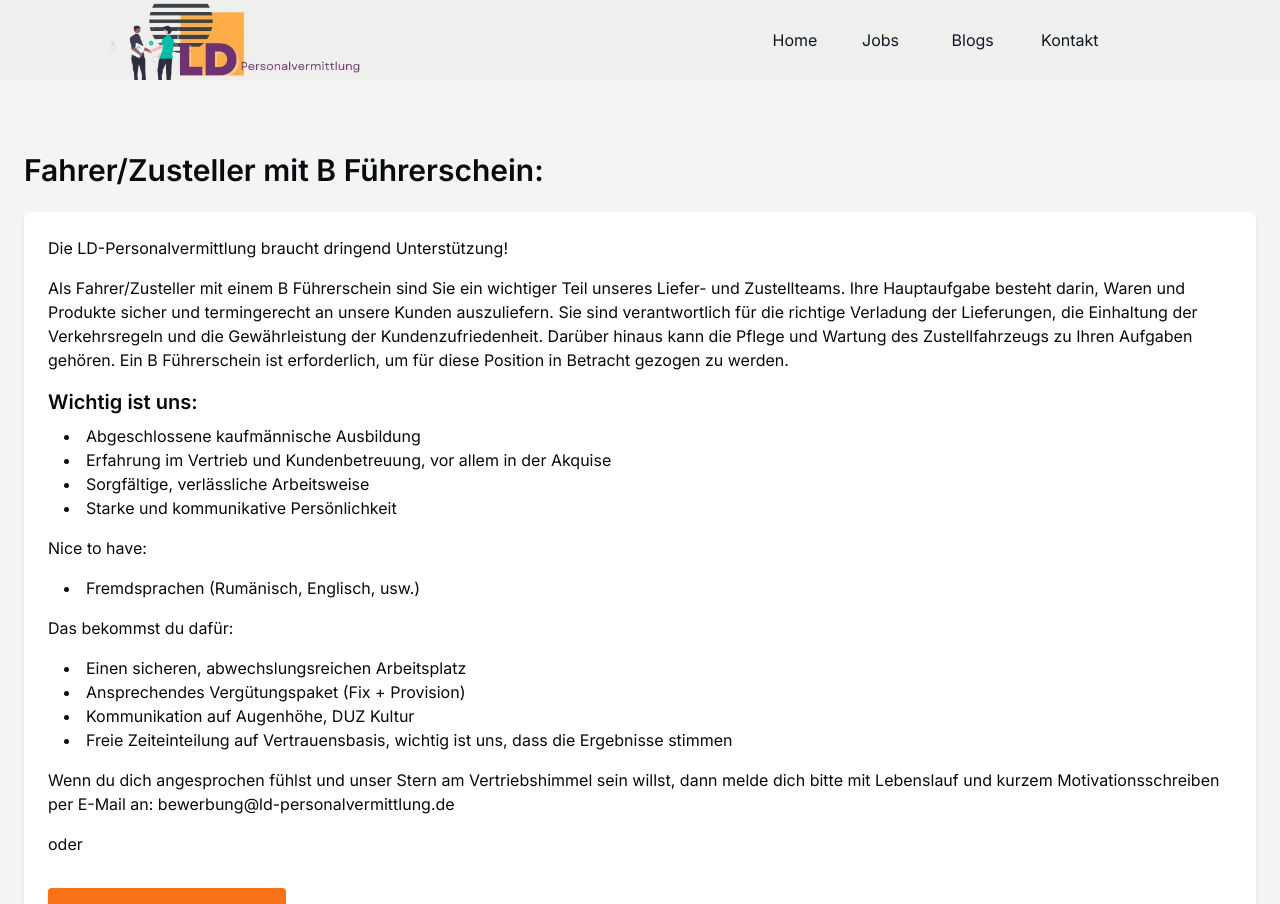
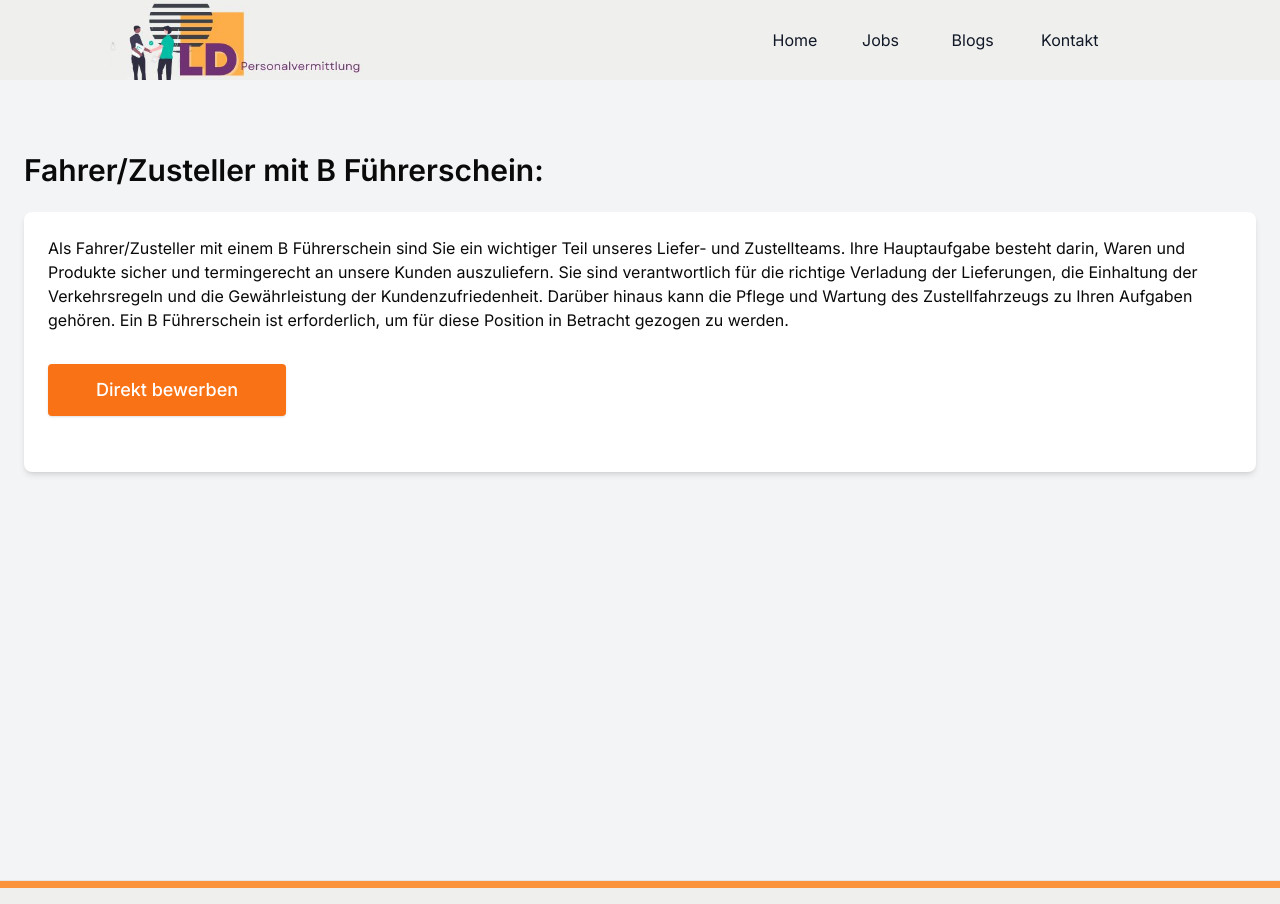
Before and after one commit to 369webforall/job-site, a Next.js app: page /jobs/deliveryhelper in a window 1280 px wide. Shown: the top 904 px of the page. Built offline with nearby package versions, Linux system fonts and the light colour scheme.

Commit message:
update job

```diff
--- a/app/jobs/components/Card.jsx
+++ b/app/jobs/components/Card.jsx
@@ -12,7 +12,7 @@ import { HiArrowLongRight } from 'react-icons/hi2';
 const CardPage = ({ job }) => {
   const { title, description, company, details, link } = job;
   return (
-    <Card className="lg:max-w-md w-full">
+    <Card className="lg:max-w-md w-full h-72 flex justify-between flex-col">
       <CardHeader>
         <CardDescription>{company}</CardDescription>
         <CardTitle className="text-gray-900 py-2">{title}</CardTitle>
@@ -20,7 +20,7 @@ const CardPage = ({ job }) => {
       <CardContent>
         <p>{description}</p>
       </CardContent>
-      <CardFooter className="bg-orange-600 hover:bg-orange-800 flex items-center justify-end py-2">
+      <CardFooter className="bg-orange-600 hover:bg-orange-800  py-2">
         <Link href={`jobs/${link}`} className="text-white">
           <span className="flex gap-2 items-center">
             {details}
--- a/app/jobs/deliveryhelper/page.jsx
+++ b/app/jobs/deliveryhelper/page.jsx
@@ -11,10 +11,6 @@ const DeliveryHelper = () => {
 
         <div className="bg-white p-6 rounded-lg shadow-md">
           <p className="mb-4">
-            Die LD-Personalvermittlung braucht dringend Unterstützung!
-          </p>
-
-          <p className="mb-4">
             Als Fahrer/Zusteller mit einem B Führerschein sind Sie ein wichtiger
             Teil unseres Liefer- und Zustellteams. Ihre Hauptaufgabe besteht
             darin, Waren und Produkte sicher und termingerecht an unsere Kunden
@@ -25,48 +21,6 @@ const DeliveryHelper = () => {
             Ein B Führerschein ist erforderlich, um für diese Position in
             Betracht gezogen zu werden.
           </p>
-          <h2 className="text-xl font-semibold mb-2">Wichtig ist uns:</h2>
-          <ul className="list-disc list-inside mb-4 ml-4">
-            <li>Abgeschlossene kaufmännische Ausbildung</li>
-            <li>
-              Erfahrung im Vertrieb und Kundenbetreuung, vor allem in der
-              Akquise
-            </li>
-            <li>Sorgfältige, verlässliche Arbeitsweise</li>
-            <li>Starke und kommunikative Persönlichkeit</li>
-          </ul>
-
-          <p className="mb-4">Nice to have:</p>
-
-          <ul className="list-disc list-inside mb-4 ml-4">
-            <li>Fremdsprachen (Rumänisch, Englisch, usw.)</li>
-          </ul>
-
-          <p className="mb-4">Das bekommst du dafür:</p>
-
-          <ul className="list-disc list-inside mb-4 ml-4">
-            <li>Einen sicheren, abwechslungsreichen Arbeitsplatz</li>
-            <li>Ansprechendes Vergütungspaket (Fix + Provision)</li>
-            <li>Kommunikation auf Augenhöhe, DUZ Kultur</li>
-            <li>
-              Freie Zeiteinteilung auf Vertrauensbasis, wichtig ist uns, dass
-              die Ergebnisse stimmen
-            </li>
-          </ul>
-
-          <p className="mb-4">
-            Wenn du dich angesprochen fühlst und unser Stern am Vertriebshimmel
-            sein willst, dann melde dich bitte mit Lebenslauf und kurzem
-            Motivationsschreiben per E-Mail an:{' '}
-            <a
-              href="mailto:bewerbung@ld-personalvermittlung.de"
-              className="hover:border-b border-orange-500 transition-colors"
-            >
-              bewerbung@ld-personalvermittlung.de
-            </a>
-          </p>
-
-          <p className="mb-4">oder</p>
 
           <div className="my-8 flex items-center">
             <Link
--- a/app/jobs/production/page.jsx
+++ b/app/jobs/production/page.jsx
@@ -7,10 +7,6 @@ const Production = () => {
         <h1 className="text-3xl font-semibold mb-6">Produktionshelfer:</h1>
 
         <div className="bg-white p-6 rounded-lg shadow-md">
-          <p className="mb-4">
-            Die LD-Personalvermittlung braucht dringend Unterstützung!
-          </p>
-
           <p className="mb-4">
             Als Produktionshelfer sind Sie in unserer Fertigungsabteilung tätig
             und unterstützen bei verschiedenen Aufgaben im Produktionsprozess.
@@ -22,49 +18,6 @@ const Production = () => {
             handwerkliche Fähigkeiten und die Bereitschaft, körperliche Arbeit
             zu leisten, sind von Vorteil.
           </p>
-
-          <h2 className="text-xl font-semibold mb-2">Wichtig ist uns:</h2>
-          <ul className="list-disc list-inside mb-4 ml-4">
-            <li>Abgeschlossene kaufmännische Ausbildung</li>
-            <li>
-              Erfahrung im Vertrieb und Kundenbetreuung, vor allem in der
-              Akquise
-            </li>
-            <li>Sorgfältige, verlässliche Arbeitsweise</li>
-            <li>Starke und kommunikative Persönlichkeit</li>
-          </ul>
-
-          <p className="mb-4">Nice to have:</p>
-
-          <ul className="list-disc list-inside mb-4 ml-4">
-            <li>Fremdsprachen (Rumänisch, Englisch, usw.)</li>
-          </ul>
-
-          <p className="mb-4">Das bekommst du dafür:</p>
-
-          <ul className="list-disc list-inside mb-4 ml-4">
-            <li>Einen sicheren, abwechslungsreichen Arbeitsplatz</li>
-            <li>Ansprechendes Vergütungspaket (Fix + Provision)</li>
-            <li>Kommunikation auf Augenhöhe, DUZ Kultur</li>
-            <li>
-              Freie Zeiteinteilung auf Vertrauensbasis, wichtig ist uns, dass
-              die Ergebnisse stimmen
-            </li>
-          </ul>
-
-          <p className="mb-4">
-            Wenn du dich angesprochen fühlst und unser Stern am Vertriebshimmel
-            sein willst, dann melde dich bitte mit Lebenslauf und kurzem
-            Motivationsschreiben per E-Mail an:{' '}
-            <a
-              href="mailto:bewerbung@ld-personalvermittlung.de"
-              className="hover:border-b border-orange-500 transition-colors"
-            >
-              bewerbung@ld-personalvermittlung.de
-            </a>
-          </p>
-
-          <p className="mb-4">oder</p>
 
           <div className="my-8 flex items-center">
             <Link
--- a/app/jobs/truckdriver/page.jsx
+++ b/app/jobs/truckdriver/page.jsx
@@ -9,10 +9,6 @@ const TruckDriver = () => {
 
         <div className="bg-white p-6 rounded-lg shadow-md">
           <p className="mb-4">
-            Die LD-Personalvermittlung braucht dringend Unterstützung!
-          </p>
-
-          <p className="mb-4">
             Als LKW-Fahrer spielen Sie eine Schlüsselrolle in unserem
             Logistikteam. Sie sind dafür verantwortlich, schwere Lastwagen
             sicher zu führen und Frachtgüter zu transportieren. Dies umfasst das
@@ -22,49 +18,6 @@ const TruckDriver = () => {
             entsprechender Führerschein für schwere Lastwagen (z. B. C oder CE)
             ist erforderlich.
           </p>
-
-          <h2 className="text-xl font-semibold mb-2">Wichtig ist uns:</h2>
-          <ul className="list-disc list-inside mb-4 ml-4">
-            <li>Abgeschlossene kaufmännische Ausbildung</li>
-            <li>
-              Erfahrung im Vertrieb und Kundenbetreuung, vor allem in der
-              Akquise
-            </li>
-            <li>Sorgfältige, verlässliche Arbeitsweise</li>
-            <li>Starke und kommunikative Persönlichkeit</li>
-          </ul>
-
-          <p className="mb-4">Nice to have:</p>
-
-          <ul className="list-disc list-inside mb-4 ml-4">
-            <li>Fremdsprachen (Rumänisch, Englisch, usw.)</li>
-          </ul>
-
-          <p className="mb-4">Das bekommst du dafür:</p>
-
-          <ul className="list-disc list-inside mb-4 ml-4">
-            <li>Einen sicheren, abwechslungsreichen Arbeitsplatz</li>
-            <li>Ansprechendes Vergütungspaket (Fix + Provision)</li>
-            <li>Kommunikation auf Augenhöhe, DUZ Kultur</li>
-            <li>
-              Freie Zeiteinteilung auf Vertrauensbasis, wichtig ist uns, dass
-              die Ergebnisse stimmen
-            </li>
-          </ul>
-
-          <p className="mb-4">
-            Wenn du dich angesprochen fühlst und unser Stern am Vertriebshimmel
-            sein willst, dann melde dich bitte mit Lebenslauf und kurzem
-            Motivationsschreiben per E-Mail an:{' '}
-            <a
-              href="mailto:bewerbung@ld-personalvermittlung.de"
-              className="hover:border-b border-orange-500 transition-colors"
-            >
-              bewerbung@ld-personalvermittlung.de
-            </a>
-          </p>
-
-          <p className="mb-4">oder</p>
 
           <div className="my-8 flex items-center">
             <Link
--- a/app/jobs/warehouse/page.jsx
+++ b/app/jobs/warehouse/page.jsx
@@ -5,12 +5,8 @@ const WarehouseHelper = () => {
   return (
     <div className="bg-gray-100 min-h-screen py-12">
       <div className="container mx-auto p-6 font-roboto">
-        <h1 className="text-3xl  font-semibold mb-6">Lagerhelfer: (m/w/d)</h1>
+        <h1 className="text-3xl  font-semibold mb-6">Lagerhelfer:</h1>
         <div className="bg-white p-6 rounded-lg shadow-md">
-          <p className="mb-4">
-            Die LD-Personalvermittlung braucht dringend Unterstützung!
-          </p>
-
           <p className="mb-4">
             Als Lagerhelfer sind Sie für die Organisation und Verwaltung unseres
             Lagers verantwortlich. Zu Ihren Aufgaben gehören das Entgegennehmen
@@ -20,48 +16,6 @@ const WarehouseHelper = () => {
             arbeiten eng mit anderen Lagermitarbeitern zusammen. Erfahrung im
             Lagerbetrieb ist von Vorteil, aber nicht unbedingt erforderlich.
           </p>
-          <h2 className="text-xl font-semibold mb-2">Wichtig ist uns:</h2>
-          <ul className="list-disc list-inside mb-4 ml-4">
-            <li>Abgeschlossene kaufmännische Ausbildung</li>
-            <li>
-              Erfahrung im Vertrieb und Kundenbetreuung, vor allem in der
-              Akquise
-            </li>
-            <li>Sorgfältige, verlässliche Arbeitsweise</li>
-            <li>Starke und kommunikative Persönlichkeit</li>
-          </ul>
-
-          <p className="mb-4">Nice to have:</p>
-
-          <ul className="list-disc list-inside mb-4 ml-4">
-            <li>Fremdsprachen (Rumänisch, Englisch, usw.)</li>
-          </ul>
-
-          <p className="mb-4">Das bekommst du dafür:</p>
-
-          <ul className="list-disc list-inside mb-4 ml-4">
-            <li>Einen sicheren, abwechslungsreichen Arbeitsplatz</li>
-            <li>Ansprechendes Vergütungspaket (Fix + Provision)</li>
-            <li>Kommunikation auf Augenhöhe, DUZ Kultur</li>
-            <li>
-              Freie Zeiteinteilung auf Vertrauensbasis, wichtig ist uns, dass
-              die Ergebnisse stimmen
-            </li>
-          </ul>
-
-          <p className="mb-4">
-            Wenn du dich angesprochen fühlst und unser Stern am Vertriebshimmel
-            sein willst, dann melde dich bitte mit Lebenslauf und kurzem
-            Motivationsschreiben per E-Mail an:{' '}
-            <a
-              href="mailto:bewerbung@ld-personalvermittlung.de"
-              className="hover:border-b border-orange-500 transition-colors"
-            >
-              bewerbung@ld-personalvermittlung.de
-            </a>
-          </p>
-
-          <p className="mb-4">oder</p>
 
           <div className="my-8 flex items-center">
             <Link
```
Also changed, not shown: app/jobs/components/Accordian.jsx (+3 -7 lines), constants/index.js (+5 -4 lines).
